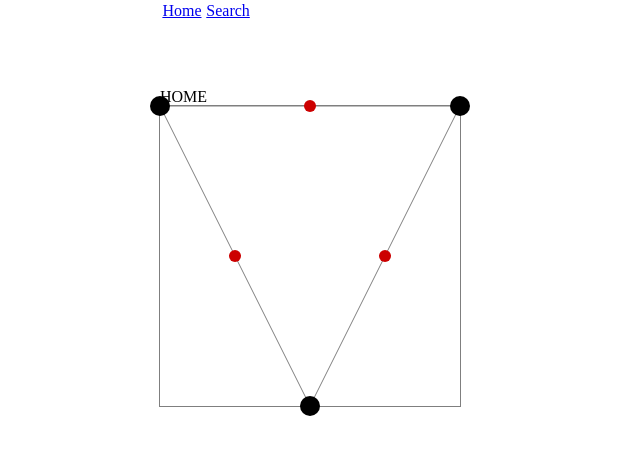
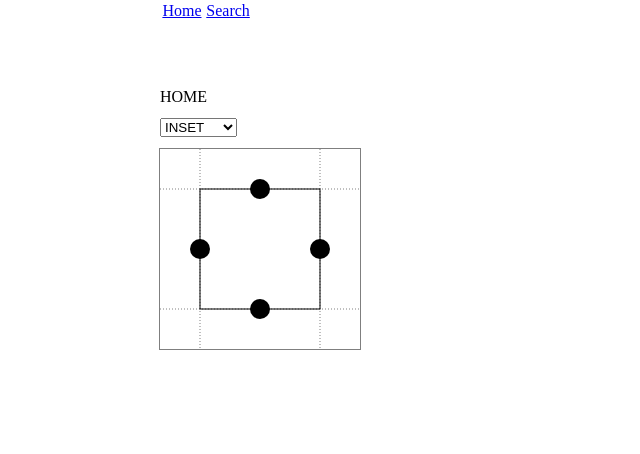
Before and after one commit to DanielPatrickKoenig/css-helper, a Vue app: page / in a window 1280 px wide. Shown: the top 454 px of the page, without its empty margins (0-640 px from the left). Built offline with nearby package versions, Linux system fonts and the light colour scheme.

Commit message:
Signed-off-by: Dan Koenig <dkoenig@gongos.com>

```diff
--- a/src/components/DataRepGroup.vue
+++ b/src/components/DataRepGroup.vue
@@ -7,6 +7,7 @@
         <TransformTool  v-else-if="type.rep == DataReps.TOOL && name == 'transform'" :data="type" :composited="composited" :name="name" :initval="initval" v-on:value-change="onValueChange" :index="index" :sindex="sindex" />
         <ShadowTool v-else-if="type.rep == DataReps.TOOL && (name == 'box-shadow' || name == 'text-shadow')" :data="type" :composited="composited" :name="name" :initval="initval" v-on:value-change="onValueChange" :index="index" :sindex="sindex" />
         <TransformOriginTool v-else-if="type.rep == DataReps.TOOL && name == 'transform-origin'" :data="type" :composited="composited" :name="name" :initval="initval" v-on:value-change="onValueChange" :index="index" :sindex="sindex" />
+        <ShapeTool v-else-if="type.rep == DataReps.TOOL && name == 'clip-path'" :data="type" :composited="composited" :name="name" :initval="initval" v-on:value-change="onValueChange" :index="index" :sindex="sindex"/>
         <StringDataRep v-else :data="type" :composited="composited" :name="name" :initval="initval" v-on:value-change="onValueChange" :index="index" :sindex="sindex" />
     </div>
 </template>
@@ -21,6 +22,7 @@ import GradientTool from './GradientTool.vue';
 import TransformTool from './TransformTool.vue';
 import TransformOriginTool from './TransformOriginTool.vue';
 import ShadowTool from './ShadowTool.vue';
+import ShapeTool from './ShapeTool.vue';
 export default {
     props: ['type', 'name', 'index', 'composited', 'initval', 'sig', 'sindex'],
     components: {
@@ -31,7 +33,8 @@ export default {
         GradientTool,
         TransformTool,
         ShadowTool,
-        TransformOriginTool
+        TransformOriginTool,
+        ShapeTool
     },
     data () {
         return {
--- a/src/components/EllipseTool.vue
+++ b/src/components/EllipseTool.vue
@@ -53,7 +53,7 @@ export default {
             this.$data.high = e.y;
             this.emitValue();
         },
-        getOugptu: function () {
+        getOutput: function () {
             return this.circular ? `circle(${this.$data.wide*100}% at ${this.$data.x*100}% ${this.$data.y*100}%)` : `ellipse(${this.$data.wide*100}% ${this.$data.high*100}% at ${this.$data.x*100}% ${this.$data.y*100}%)`;
         }
     }
--- a/src/components/InsetTool.vue
+++ b/src/components/InsetTool.vue
@@ -37,18 +37,22 @@ export default {
     methods: {
         onLeftMoved: function (e) {
             this.$data.left = e.x;
+            this.emitValue();
         },
         onTopMoved: function (e) {
             this.$data.top = e.y;
+            this.emitValue();
         },
         onRightMoved: function (e) {
             this.$data.right = e.x;
+            this.emitValue();
         },
         onBottomMoved: function (e) {
             this.$data.bottom = e.y;
+            this.emitValue();
         },
         getOutput: function () {
-            return `inset(${this.$data.top*100}% ${this.$data.right*100}% ${this.$data.bottom*100}% ${this.$data.left*100}%)`;
+            return `inset(${this.$data.top*100}% ${(1-this.$data.right)*100}% ${(1-this.$data.bottom)*100}% ${this.$data.left*100}%)`;
         }
     },
     computed: {
--- a/src/components/PathTool.vue
+++ b/src/components/PathTool.vue
@@ -28,12 +28,21 @@ export default {
             else{
                 this.$data.points.push({x: x, y: y});
             }
+            this.emitValue();
         },
         onPointMoved: function (e) {
             console.log(e);
             this.$data.points[e.sig].x = e.x;
             this.$data.points[e.sig].y = e.y;
             this.$forceUpdate();
+            this.emitValue();
+        },
+        getOutput: function () {
+            let valueList = [];
+            for(let i = 0; i < this.$data.points.length;i++){
+                valueList.push(`${this.$data.points[i].x*100}% ${this.$data.points[i].y*100}%`);
+            }
+            return `polygon(${valueList.join(',')})`;
         }
     },
     computed: {
--- a/src/components/ShapeTool.vue
+++ b/src/components/ShapeTool.vue
@@ -0,0 +1,55 @@
+<template>
+    <div>
+        <select v-model="currentType" class="clip-path-type-selector">
+            <option v-for="(v, k, i) in types" :key="'type-'+i.toString()" :value="types[k]">{{k}}</option>
+        </select>
+        <EllipseTool :width="size.width" :height="size.height" :circular="true" :style="currentType == types.CIRCLE ? '' : 'display:none;'" v-on:shape-changed="shapeChanged" />
+        <EllipseTool :width="size.width" :height="size.height" :circular="false" :style="currentType == types.ELLIPSE ? '' : 'display:none;'" v-on:shape-changed="shapeChanged" />
+        <InsetTool :width="size.width" :height="size.height" :style="currentType == types.INSET ? '' : 'display:none;'" v-on:shape-changed="shapeChanged" />
+        <PathTool :width="size.width" :height="size.height" :style="currentType == types.PATH ? '' : 'display:none;'" v-on:shape-changed="shapeChanged" />
+    </div>
+</template>
+
+<script>
+import PathTool from './PathTool.vue';
+import InsetTool from './InsetTool.vue';
+import EllipseTool from './EllipseTool.vue';
+import BaseDataRep from './base/BaseDataRep.js';
+export default {
+    extends: BaseDataRep,
+    components: {
+        PathTool,
+        InsetTool,
+        EllipseTool
+    },
+    data () {
+        return {
+            max: 1,
+            types: {
+                INSET: 'inset',
+                CIRCLE: 'circle',
+                ELLIPSE: 'ellipse',
+                PATH: 'path'
+            },
+            currentType: 'inset',
+            size: {
+                width: 200,
+                height: 200
+            }
+        }
+    },
+    methods: {
+        shapeChanged: function (e) {
+            this.$emit('value-change', {value: e, name: this.name, index: this.index, type: this.data, composited: this.composited, sindex: this.sindex});
+        }
+    }
+}
+</script>
+
+<style lang="scss" scoped>
+select.clip-path-type-selector{
+    position:relative;
+    z-index: 10;
+    margin: 12px 0;
+}
+</style>
--- a/src/components/base/BaseShapeSubTool.js
+++ b/src/components/base/BaseShapeSubTool.js
@@ -29,7 +29,7 @@ export default {
         },
         emitValue: function () {
             const output = this.getOutput();
-            this.$emit('ellipse-changed', output);
+            this.$emit('shape-changed', output);
         }
     }
 }
--- a/src/pages/HomePage.vue
+++ b/src/pages/HomePage.vue
@@ -1,7 +1,7 @@
 <template>
     <div>
         HOME
-        <PathTool :width="300" :height="300" />
+        <ShapeTool />
         <!-- <GradientTool :name="gProps.name" :type="gProps.type" :initval="gProps.startVals[2]" /> -->
         <!-- <ColorSelector style="width:300px;" :cols="20" :incrament="incrament" v-on:color-selected="onColorSelected" />
         <div :style="'position:relative;left:200px;top:120px;box-shadow:0 -1px 0 #000000;height:1px;width:' + dimensions.width + 'px;'">
@@ -15,13 +15,13 @@
 <script>
 // import GradientTool from '../components/GradientTool.vue';
 import Utilities from '../utils/Utilities.js';
-import PathTool from '../components/PathTool.vue';
+import ShapeTool from '../components/ShapeTool.vue';
 // import TransformTool from '../components/TransformTool.vue';
 //'type', 'name', 'index', 'composited', 'initval', 'sig'
 // import SliderComponent from '../components/SliderComponent.vue';
 export default {
     components: {
-        PathTool
+        ShapeTool
         // GradientTool
     },
     data () {
```
